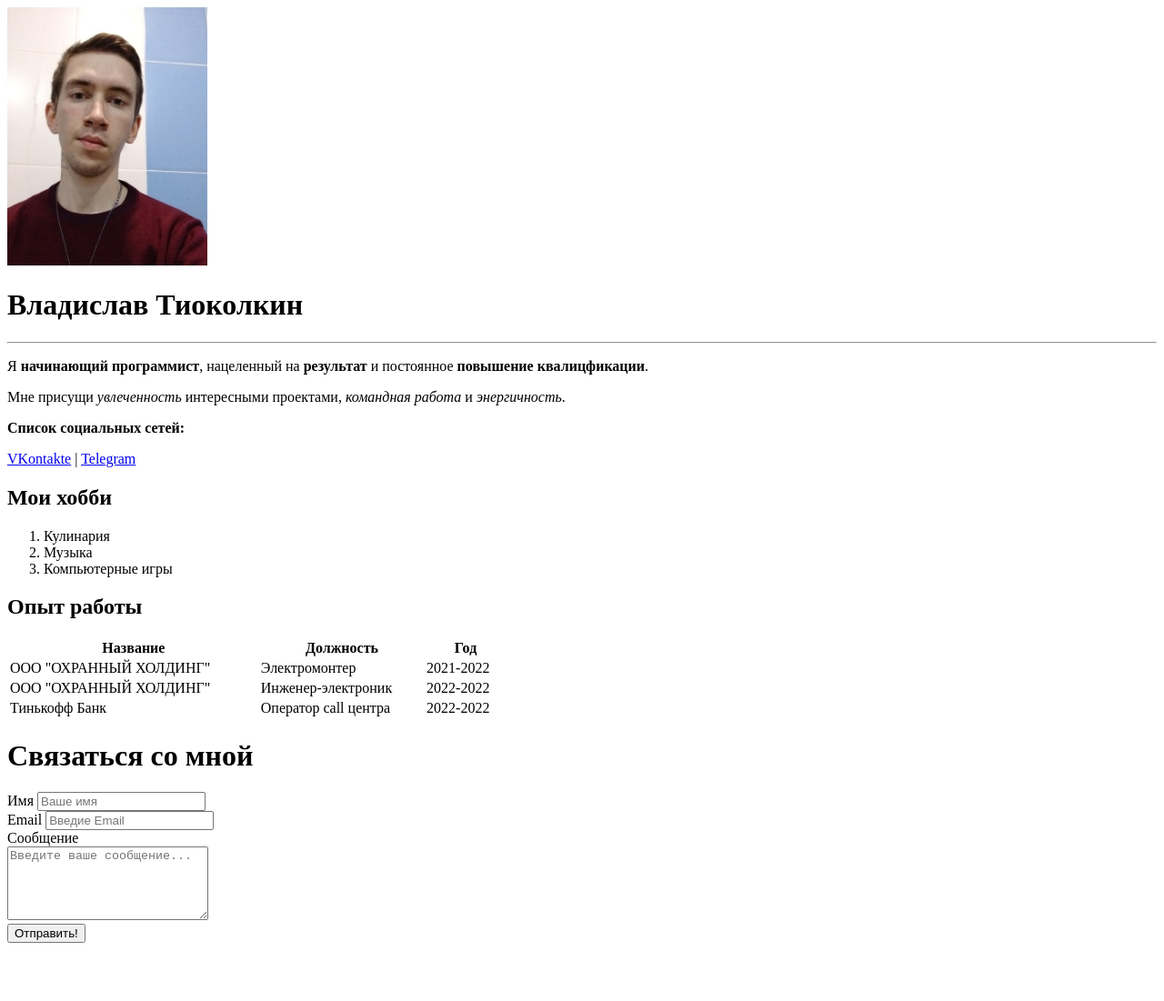
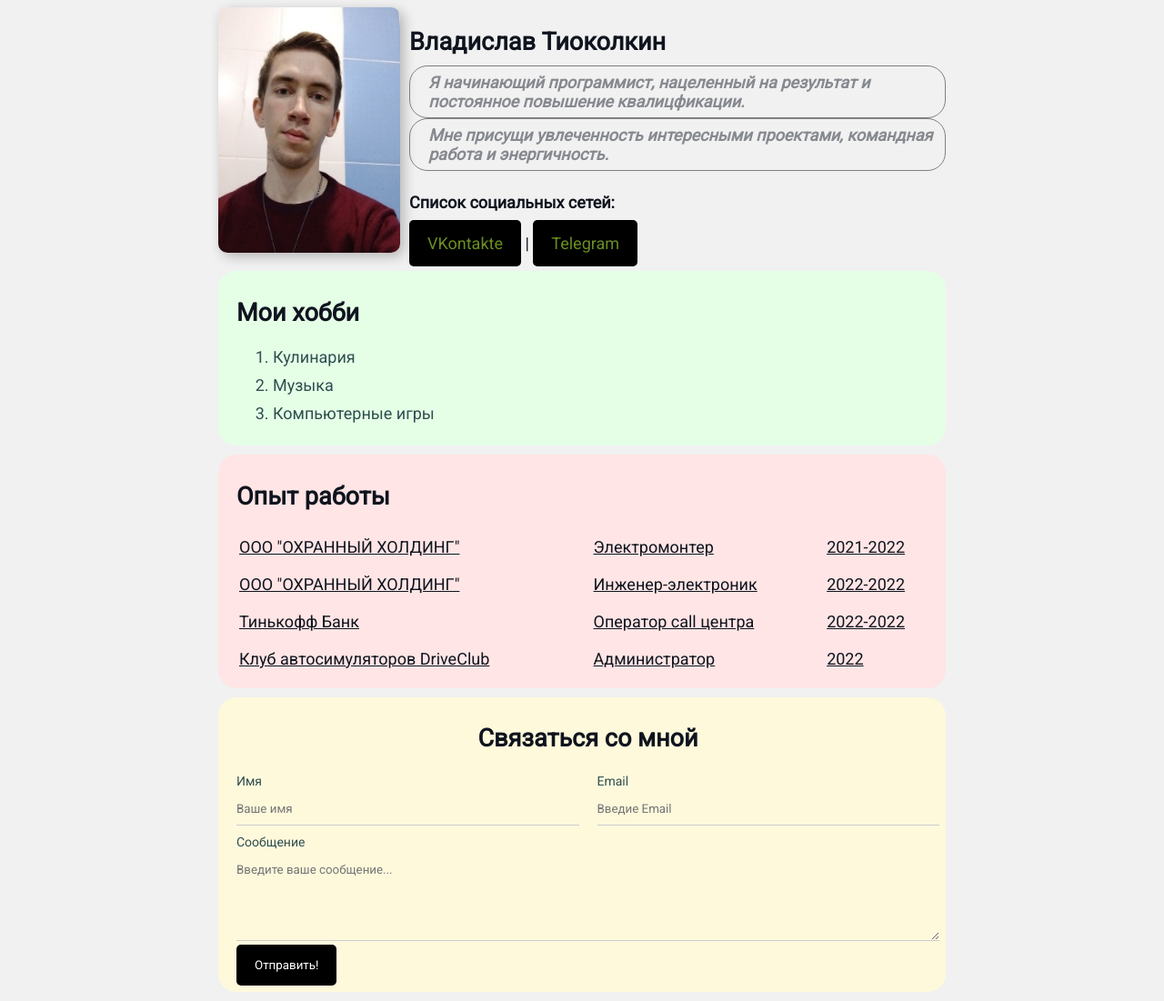
Before and after one commit to Dektrio/Resume, a plain HTML site: page index.html in a window 1280 px wide. Shown: the whole page at 91% size. Before the commit the page ends 1045 px from the top, so only its background shows below. Drawn offline with Linux system fonts and the light colour scheme.

Commit message:
Add styles

```diff
--- /dev/null
+++ b/index.css
@@ -0,0 +1,179 @@
+@import url('https://fonts.googleapis.com/css2?family=Roboto&display=swap');
+
+body {
+    font: normal 18px 'Roboto', sans-serif;
+    background: #f1f1f1;
+    color: #0f141e;
+
+}
+
+.container {
+
+    max-width: 800px;
+    margin: auto;
+}
+
+
+.info {
+    margin-bottom: 20px;
+    display: flex;
+}
+
+#work {
+    line-height: 30px;
+    text-decoration: underline;
+}
+
+.info-text h2 {
+    margin-bottom: 10px;
+}
+
+.info-text p {
+    margin: 0;
+    font-style: italic;
+    border-radius: 20px;
+    font-weight: bold;
+    color: #86898f;
+    border: 1px solid grey;
+    padding: 7px 7px 7px 20px;
+}
+
+.info-text {
+    margin-left: 10px;
+}
+
+.card {
+    margin-bottom: 10px;
+    border-radius: 20px;
+    padding: 7px 7px 7px 20px;
+}
+
+.bg-yellow {
+    background: #fff9dc;
+}
+
+.bg-red {
+    background: #ffe5e5;
+}
+
+.bg-green {
+    background: #e5ffe7;
+}
+
+.photo {
+    width: 200px;
+    /* display: block; */
+    box-shadow: 4px 4px 14px rgba(0, 0, 0, 0.25);
+    border-radius: 10px;
+}
+
+.btn {
+    background: black;
+    padding: 15px 20px;
+    color: #fff;
+    border: none;
+    cursor: pointer;
+    border-radius: 5px;
+    font-family: inherit;
+}
+
+.btn:hover {
+    opacity: 0.9;
+    color: orangered;
+}
+
+a {
+    color: olivedrab;
+    background: black;
+    padding: 15px 20px;
+    border: none;
+    cursor: pointer;
+    border-radius: 5px;
+    text-decoration: none;
+}
+
+a:active {
+    color: red;
+}
+
+a:visited {
+    color: purple;
+}
+
+a:hover {
+    text-decoration: underline;
+}
+
+.wtable {
+    width: 100%;
+    /* padding: 0px 30px 0px 0px; */
+}
+
+.wtable td {
+    /* text-align: center; */
+    padding-bottom: 8px;
+}
+
+/* .wtable td:nth-child(even) {
+    background: #eee;
+} */
+
+.list li {
+    margin-bottom: 10px;
+    color: darkslategray;
+}
+
+.form h2 {
+    text-align: center;
+}
+
+.form-row {
+margin-bottom: 10px;
+display: flex;
+}
+
+.form-row .form-group {
+    /* display: inline-block; */
+    margin-right: 20px;
+    width: 50%;
+    /* width: calc(50% - 20px) */
+}
+.form-row .form-group:last-child {
+    margin-right: 0;
+}
+.form-group label {
+    display: block;
+    font-size: 14px;
+    color: darkslategrey;
+}
+.form-group input,
+.form-group input, textarea {
+    width: 100%;
+    box-sizing: border-box;
+    border: none;
+    background: transparent;
+    border-bottom: 1px solid #ccc;
+    color: #000;
+    padding: 15px 0 10px;
+    outline: none;
+    font-family: inherit;
+}
+
+@media (max-width: 650px) {
+    .form-row {
+        display: block;
+    }
+
+    .form-row .form-group {
+       width: 100%;
+       margin-right: 0;
+       margin-bottom: 10px;
+    }
+}
+
+@media (max-width: 700px) {
+    .info {
+        display: block;
+        text-align: center;
+    }
+    }
--- a/index.html
+++ b/index.html
@@ -7,34 +7,46 @@
      <meta name="keywords" content="Tiokolkin, cv, resume">
      <meta name="description" content="Данный сайт - резюме Владислава Тиоколкина">
      <title>Resume Tiokolkin</title>
+     <link rel="stylesheet" href="index.css">
  </head>
  <body>
-    <img src="photo1.jpg" alt="Владислав Тиоколкин" width="220">
-    <h1><strong> Владислав Тиоколкин</strong></h1>
-    <hr>
-    <p></p>Я <strong>начинающий программист</strong>, нацеленный на <strong>результат</strong> и постоянное <strong>повышение квалицфикации</strong>.</p>
+     <div class="container">
+         <div class="info">
+             <img src="photo1.jpg" alt="Владислав Тиоколкин" class="photo">
+
+                 <div class="info-text">
+                    <h2><strong> Владислав Тиоколкин</strong></h2>
+
+                     <p>Я <strong>начинающий программист</strong>, нацеленный на <strong>результат</strong> и постоянное <strong>повышение квалицфикации</strong>.</p>
+
                      <p>Мне присущи <em>увлеченность</em> интересными проектами, <em>командная работа</em> и <em>энергичность</em>.</p>
 
-    <p><strong>Список социальных сетей:</strong></p>
+
+                     <h4>Список социальных сетей:</h4>
+
                      <a href="https://vk.com/adektriatod" target="_blank">VKontakte</a>
                      |
                      <a href="https://t.me/oriontod" target="_blank">Telegram</a>
-
+                 </div>
+         </div>
+         <div class="card bg-green">
              <h2>Мои хобби</h2>
-<ol>
+             <ol class="list">
                  <li>Кулинария</li>
                  <li>Музыка</li>
                  <li>Компьютерные игры</li>
              </ol>
+         </div>
+         <div class="card bg-red">
              <h2>Опыт работы</h2>
-<table width="550">
-    <thead>
+              <table class="wtable" id="work" width="650">
+                 <!-- <thead>
                      <tr>
                             <th>Название</th>
                             <th>Должность</th>
                             <th>Год</th>
                      </tr>
-    </thead>
+                 </thead> -->
                  <tbody>
                      <tr>
                             <td>ООО "ОХРАННЫЙ ХОЛДИНГ"</td>
@@ -51,25 +63,36 @@
                             <td>Оператор call центра</td>
                             <td>2022-2022</td>
                      </tr>
+                     <tr>
+                            <td>Клуб автосимуляторов DriveClub</td>
+                            <td>Администратор</td>
+                            <td>2022</td>
+                     </tr>
                  </tbody>
              </table>
+         </div>
+         <div class="card bg-yellow">
 
-<h1>Связаться со мной</h1>
+             <form action="/" class="form">
+                <h2>Связаться со мной</h2>
 
-<form >
-    <div>
+                 <div class="form-row">
+
+                 <div class="form-group">
                      <label for="name">Имя</label>
                      <input type="text" id="name" placeholder="Ваше имя">
                  </div>
-    <div>
+                 <div class="form-group">
                      <label for="Email">Email</label>
                      <input type="email" id="Email" placeholder="Введие Email">
                  </div>
-    <div>
+                 </div>
+                 <div class="form-group">
                      <label for="message">Сообщение</label>
-        <br>
                      <textarea id="message" cols="25" rows="5" placeholder="Введите ваше сообщение..."></textarea>
                  </div>
-  <button type="submit">Отправить!</button>
+             <button type="submit" class="btn">Отправить!</button>
+         </div>
+     </div>
  </body>
 </html>
```
Lines whose indentation alone changed are shown as unchanged.
